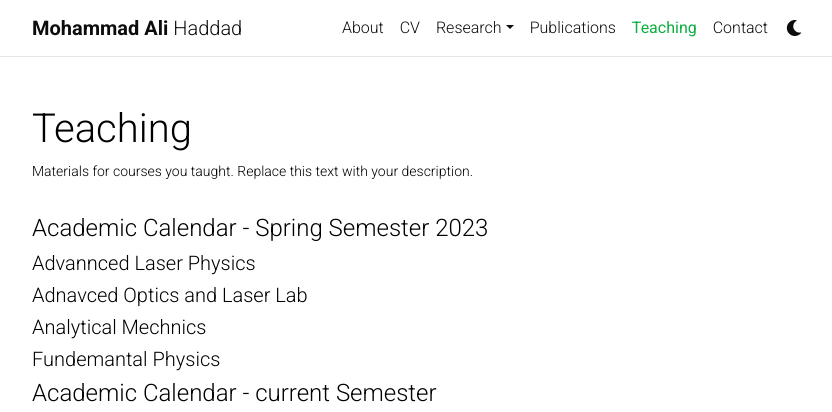
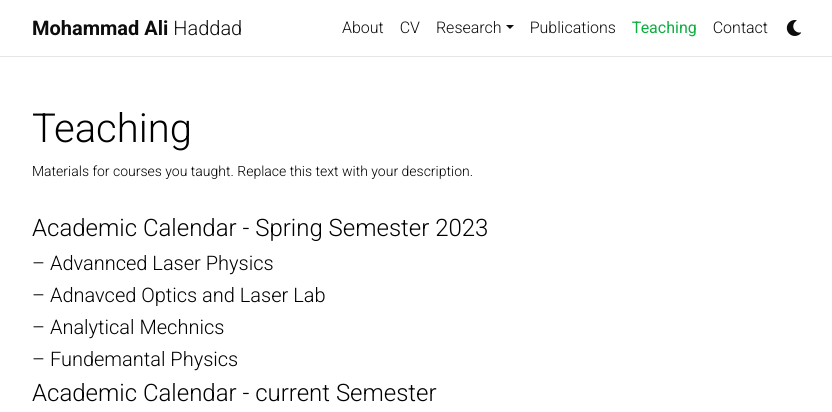
Before and after one commit to ma-haddad/ma-haddad.github.io, a Jekyll site: the page built from _pages/Teaching.md, in a window 1280 px wide and 1093 px high, cut to the strip 0-412 px from the top of the window. Shown: the whole strip, without its empty margins (223-1055 px from the left). Built offline with Jekyll 4.4.1, drawn with Linux system fonts in a browser that asks for light colours; comment, search, counter and statistics services are not loaded; a style sheet for code colours, icons or effects is not loaded.

```diff
--- a/_pages/Teaching.md
+++ b/_pages/Teaching.md
@@ -8,13 +8,13 @@ nav_order: 5
 ---
 #### Academic Calendar - Spring Semester 2023
 
-##### Advannced Laser Physics
+##### -- Advannced Laser Physics
 
-##### Adnavced Optics and Laser Lab
+##### -- Adnavced Optics and Laser Lab
 
-##### Analytical Mechnics
+##### -- Analytical Mechnics
 
-##### Fundemantal Physics
+##### -- Fundemantal Physics
 
 
 #### Academic Calendar - current Semester
```
